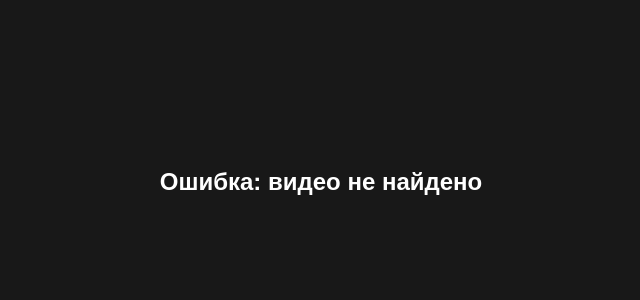
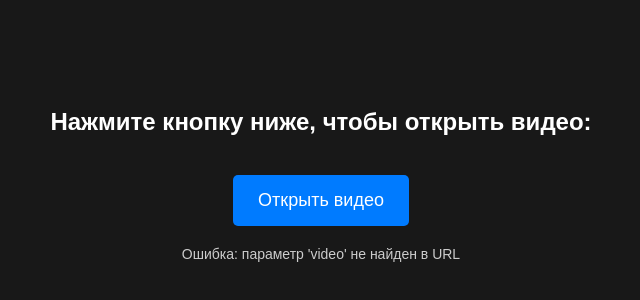
Before and after one commit to LaDionis/mirror-video, a plain HTML site: page index.html in a window 1280 px wide. Shown: the part 226-526 px from the top of the page, without its empty margins (319-959 px from the left). Drawn offline with Linux system fonts and the light colour scheme.

Commit message:
Add files via upload

```diff
--- a/index.html
+++ b/index.html
@@ -26,19 +26,27 @@
             border-radius: 5px;
             margin-top: 20px;
         }
+        #debug {
+            margin-top: 20px;
+            font-size: 14px;
+            color: #ccc;
+        }
     </style>
 </head>
 <body>
     <h2>Нажмите кнопку ниже, чтобы открыть видео:</h2>
     <a id="videoLink" href="#" target="_blank">Открыть видео</a>
+    <p id="debug"></p>
 
     <script>
         const urlParams = new URLSearchParams(window.location.search);
         const videoUrl = urlParams.get('video');
+
         if (videoUrl) {
             document.getElementById('videoLink').href = videoUrl;
+            document.getElementById('debug').innerText = "Видео URL: " + videoUrl;
         } else {
-            document.body.innerHTML = '<h2>Ошибка: видео не найдено</h2>';
+            document.getElementById('debug').innerText = "Ошибка: параметр 'video' не найден в URL";
         }
     </script>
 </body>
```
